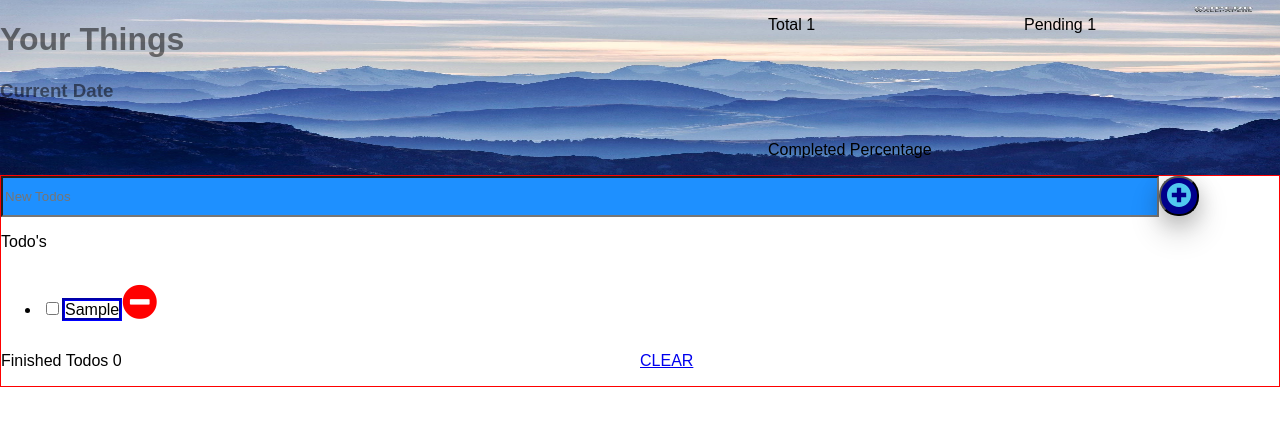
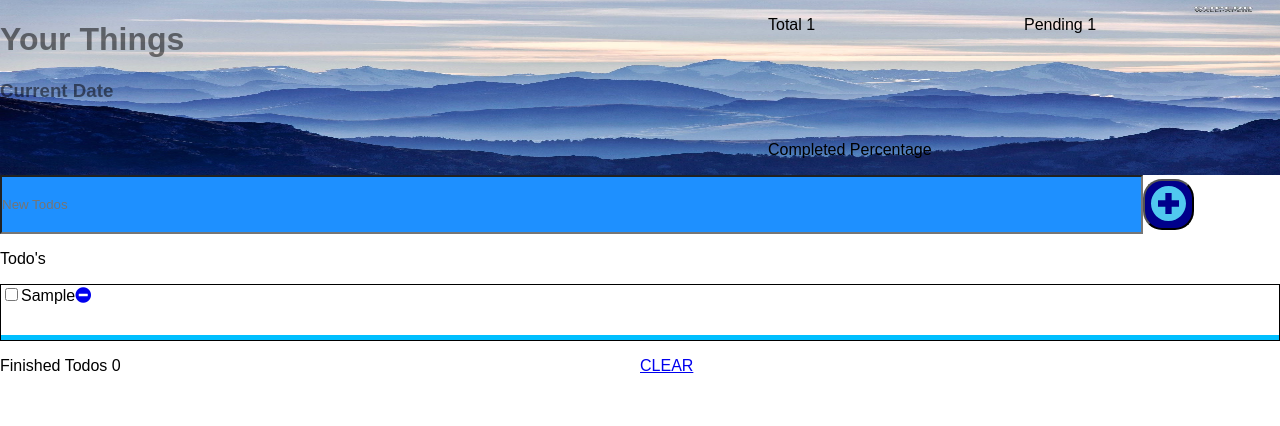
Before and after one commit to willsinn/react-todo-complete, a React (Create React App) app: page / in a window 1280 px wide. Both pictures are taken after typing "Sample" into the empty fields and a click on the button 1179 px from the left and 196 px from the top of the page. Shown: the top 426 px of the page. Built offline with nearby package versions, Linux system fonts and the light colour scheme.

Commit message:
re-wrapped form, styled and positioned list items and list title

```diff
--- a/src/App.css
+++ b/src/App.css
@@ -100,40 +100,50 @@ content container and container content styles
 
 .content-container {
   height: 75%;
-  border:1px solid red;
   display: flex;
   flex-direction: column;
+}
+
+.form-container {
+  display: flex;
+  flex-direction: row;
 
 }
 
-.form-container {
-  display: inline-block;
+
+.form-input {
+  width: 89%;
+  height: 55px;
+  background: #1E90FF;
+  margin: 0;
+  padding: 0;
+}
+
+.form-button {
+  width: 51px;
+  height: 51px;
+  background-size: cover;
+  border-radius: 19px;
+  background-color: darkblue;
+  align-self: center;
 
 }
 
-.form-input {
-  width: 90%;
-  height: 35px;
-  background: #1E90FF;
+
+.list-container {
+  display: flex;
+  flex-direction: column;
+  justify-content: flex-start;
+  width: 100%;
 
 }
 
-.form-button {
-  width: 40px;
-  height: 40px;
-  background-size: contain;
-  border-radius: 19px;
-  align-items: center;
-  background-color: darkblue;
-  position: absolute;
-  box-shadow: 0 16px 32px 0 rgba(0,0,0,0.2), 0 6px 20px 0 rgba(0,0,0,0.19);
+.list-title {
+  width: 100%;
 }
 
-.add-icon {
-
-}
-
-.list-container {
+.list-items {
+  width: 100%;
   display: flex;
   flex-direction: column;
 }
--- a/src/App.jsx
+++ b/src/App.jsx
@@ -85,10 +85,10 @@ class App extends Component {
 
         <div className="content-container">
 
-          <div className="form-container">
-                  <form onSubmit={this.handleSubmit.bind(this)} >
+          <div>
+                  <form className="form-container" onSubmit={this.handleSubmit.bind(this)} >
                     <input className="form-input" placeholder="New Todos" onChange={this.handleChange.bind(this)} value={this.state.title} />
-                    <button className="form-button"> <img className="add-icon" src= {AddIcon} /> </button>
+                    <button className="form-button"><img className="add-icon" src={AddIcon}/></button>
                   </form>
           </div>
 
--- a/src/Components/DisplayItem.jsx
+++ b/src/Components/DisplayItem.jsx
@@ -47,8 +47,9 @@ class DisplayItem extends Component {
     return(
 
              <li className={todo.done ? 'done': ''}>
+              <div className="display-list-item">
               <div style={viewStyle} onDoubleClick={this.handleEditing.bind(this)}>
-                  <input
+                  <input className="display-item-checkbox"
                      checked={todo.done}
                      onChange={this.props.handleDone.bind(null, todo.title)}
                      type ="checkbox"
@@ -60,14 +61,17 @@ class DisplayItem extends Component {
                   <i class="fas fa-minus-circle"></i>
                     </a>
                 </div>
-
-                <input  type="text"
+                <input className="display-item-done" type="text"
                         onKeyDown={this.handleEditingDone.bind(this)}
                         onChange={this.handleEditingChange.bind(this)}
                         style={editStyle}
                         value={this.state.changedText}
                         />
+                </div>
+                <div className="display-item-divider">
+                </div>
              </li>
+
 
 
     );
--- a/src/Components/DisplayList.jsx
+++ b/src/Components/DisplayList.jsx
@@ -8,7 +8,7 @@ class DisplayList extends Component {
   render() {
 
     return(
-      <ul>
+      <ul className="display-list-wrapper">
       { this.props.todos.map((todo, i) => {
         return  <DisplayItem
                 key={todo.title}
--- a/src/Components/DisplayOutput.css
+++ b/src/Components/DisplayOutput.css
@@ -1,52 +1,27 @@
-.display-list {
-    margin: 0;
-    padding: 0;
-    list-style: none;
-    width: inherit;
-    text-align: left;
-    font-size: 25px;
+ul {
+  list-style-type: none;
+  margin:0;
+  padding: 0;
 }
 
-li {
-  padding: 1px;
+
+.display-list-wrapper {
+  display: flex;
+  flex-direction: column;
+  border: 1px solid black;
+}
+
+
+.display-list-item {
+  height: 50px;
+  width: 100%;
 
 }
 
-.item-container {
-  display: flex;
-  justify-content: space-around;
-  height: 40px;
+.display-item-done {
 
 }
 
-.item-done-checkbox {
-    flex: 1;
-    flex-grow: 1;
-    margin: auto;
-  }
-
-
-
-label {
-    flex: 2;
-    flex-grow: 12;
-    margin: auto;
-    background: white;
-    height: 30px;
-    border: 3px groove blue;
-
+.display-item-divider {
+  border-top: 5px solid DeepSkyBlue;
 }
-
-.item-destroy-button {
-    flex: 3;
-    flex-grow: 1;
-    margin: auto;
-    padding-left: 1%;
-    padding-right: 1%;
-  }
-
-i {
-    font-size: 35px;
-    text-align: center;
-    color: red;
-}
```
